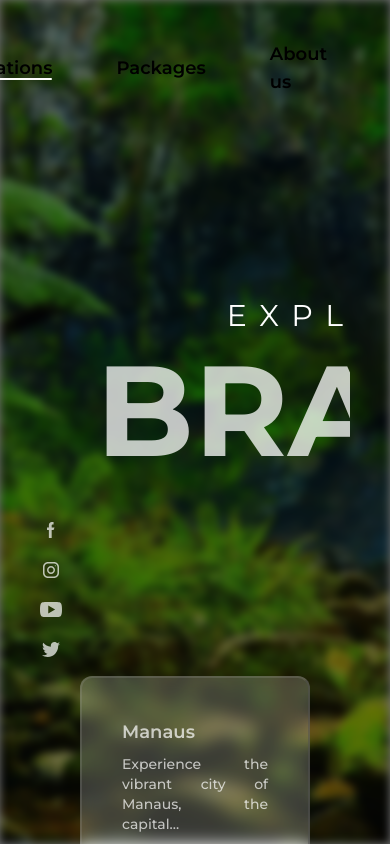
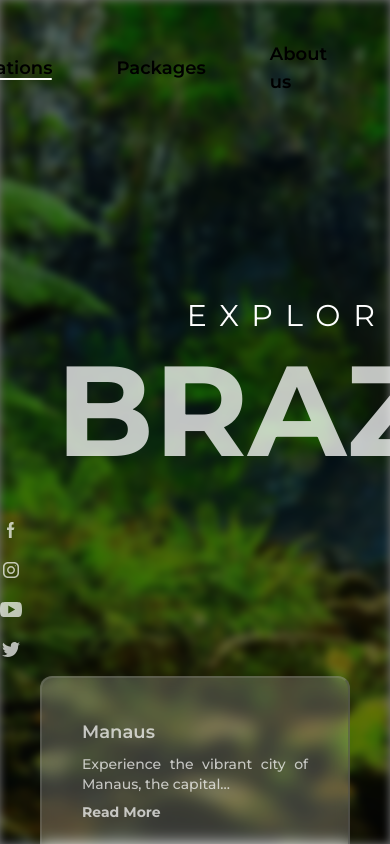
Before and after one commit to devalanlima/TravelWebsite, a Vue app: page / in a window 390 px wide. Shown: the top 844 px of the page. Built offline with nearby package versions, Linux system fonts and the light colour scheme.

Commit message:
stylize / screen sizes

```diff
--- a/src/App.vue
+++ b/src/App.vue
@@ -9,7 +9,7 @@ import DinamicBackground from './components/DinamicBackground.vue';
   <header>
     <NavBar/>
   </header>
-  <main class="max-w-screen-2xl px-10 mx-auto h-[730px] mt-10  relative">
+  <main class="max-w-screen-2xl sm:px-10 mx-auto h-[730px] mt-10  relative">
     <SocialMedia class="absolute bottom-52"/>
     <RouterView />
   </main>
```
